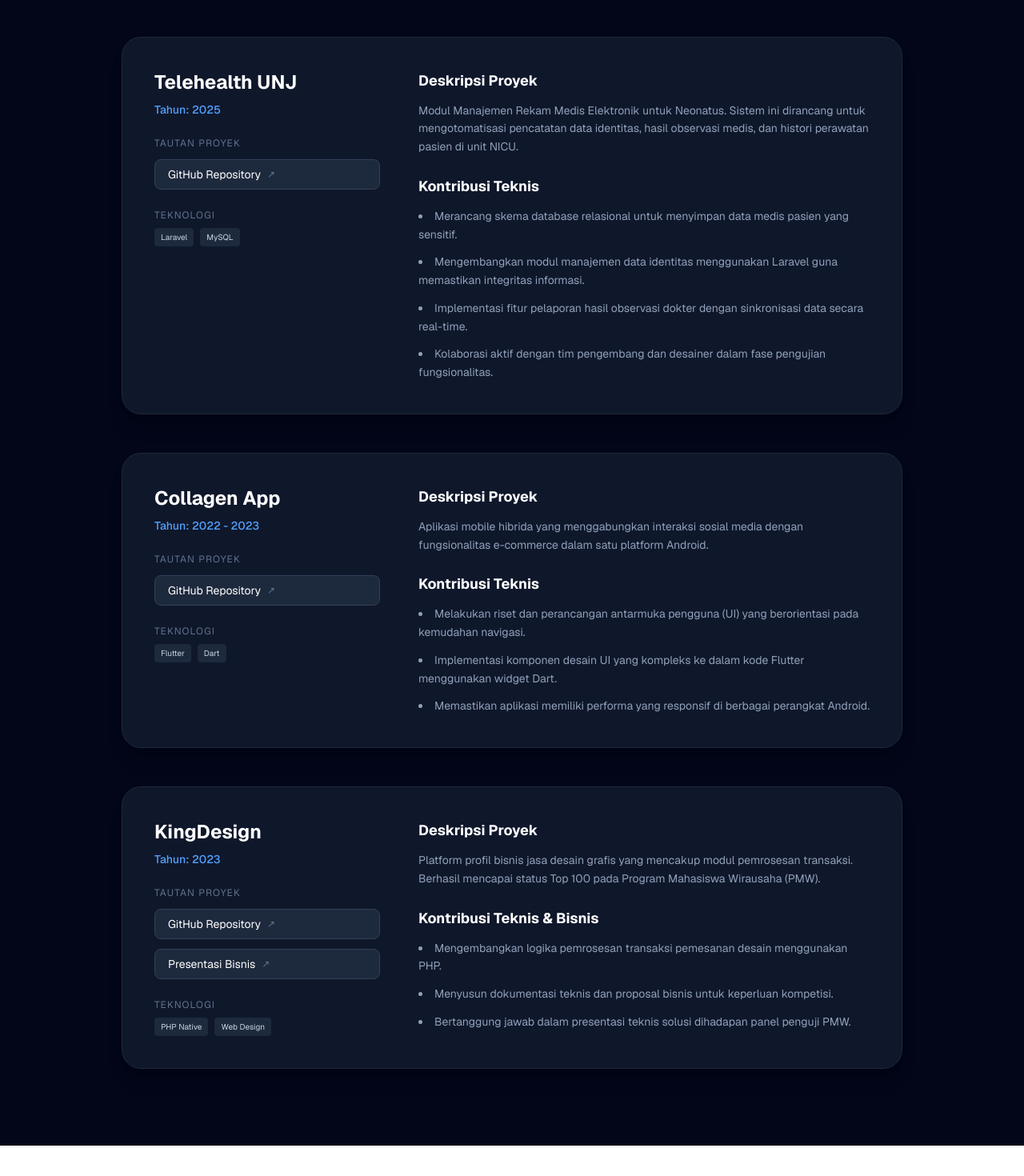
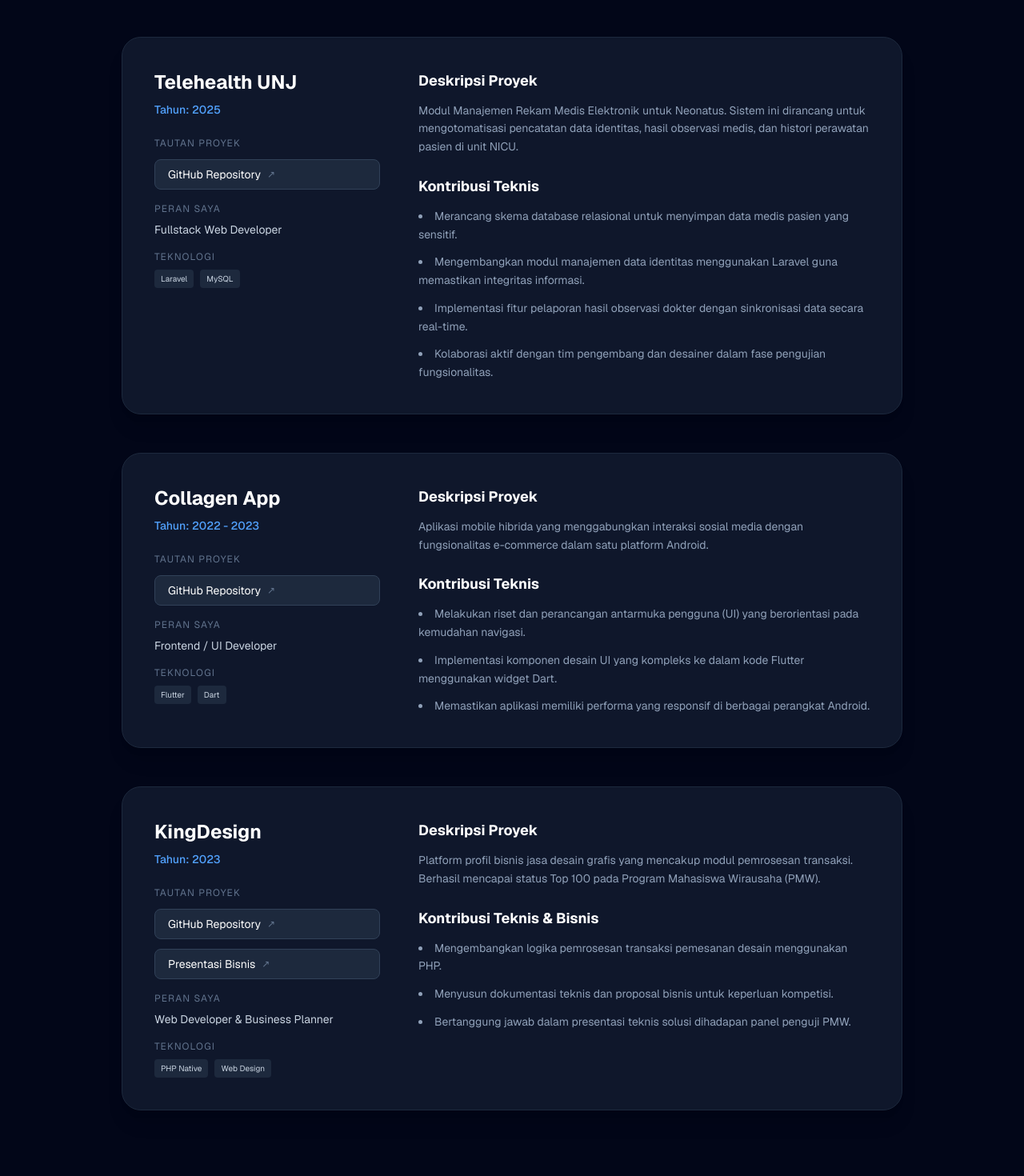
Before and after one commit to digraizham/portofolio, a Next.js app: page /proyek in a window 1280 px wide. Shown: the part 294-1764 px from the top of the page at 80% size. Before the commit the page ends 1726 px from the top, so only its background shows below. Built offline with nearby package versions, Linux system fonts and the light colour scheme.

Commit message:
Add project roles to detail sections and adjust spacing for improved layout

```diff
--- a/app/proyek/page.tsx
+++ b/app/proyek/page.tsx
@@ -32,7 +32,7 @@ export default function DetailProyek() {
             <div className="md:w-1/3">
               <h2 className="text-2xl font-bold text-white mb-2">Telehealth UNJ</h2>
               <p className="text-blue-400 font-medium mb-6 text-sm">Tahun: 2025</p>
-              <div className="space-y-6">
+              <div className="space-y-4">
                 <div>
                   <h3 className="text-xs text-slate-500 uppercase tracking-widest mb-3">Tautan Proyek</h3>
                   <div className="flex flex-col gap-3">
@@ -41,6 +41,10 @@ export default function DetailProyek() {
                       <span className="text-xs text-slate-500">↗</span>
                     </a>
                   </div>
+                </div>
+                <div>
+                  <h3 className="text-xs text-slate-500 uppercase tracking-widest mb-2">Peran Saya</h3>
+                  <p className="text-sm text-slate-300">Fullstack Web Developer</p>
                 </div>
                 <div>
                   <h3 className="text-xs text-slate-500 uppercase tracking-widest mb-2">Teknologi</h3>
@@ -73,7 +77,7 @@ export default function DetailProyek() {
             <div className="md:w-1/3">
               <h2 className="text-2xl font-bold text-white mb-2">Collagen App</h2>
               <p className="text-blue-400 font-medium mb-6 text-sm">Tahun: 2022 - 2023</p>
-              <div className="space-y-6">
+              <div className="space-y-4">
                 <div>
                   <h3 className="text-xs text-slate-500 uppercase tracking-widest mb-3">Tautan Proyek</h3>
                   <div className="flex flex-col gap-3">
@@ -82,6 +86,10 @@ export default function DetailProyek() {
                       <span className="text-xs text-slate-500">↗</span>
                     </a>
                   </div>
+                </div>
+                <div>
+                  <h3 className="text-xs text-slate-500 uppercase tracking-widest mb-2">Peran Saya</h3>
+                  <p className="text-sm text-slate-300">Frontend / UI Developer</p>
                 </div>
                 <div>
                   <h3 className="text-xs text-slate-500 uppercase tracking-widest mb-2">Teknologi</h3>
@@ -113,7 +121,7 @@ export default function DetailProyek() {
             <div className="md:w-1/3">
               <h2 className="text-2xl font-bold text-white mb-2">KingDesign</h2>
               <p className="text-blue-400 font-medium mb-6 text-sm">Tahun: 2023</p>
-              <div className="space-y-6">
+              <div className="space-y-4">
                 <div>
                   <h3 className="text-xs text-slate-500 uppercase tracking-widest mb-3">Tautan Proyek</h3>
                   <div className="flex flex-col gap-3">
@@ -126,6 +134,10 @@ export default function DetailProyek() {
                       <span className="text-xs text-slate-500">↗</span>
                     </a>
                   </div>
+                </div>
+                <div>
+                  <h3 className="text-xs text-slate-500 uppercase tracking-widest mb-2">Peran Saya</h3>
+                  <p className="text-sm text-slate-300">Web Developer & Business Planner</p>
                 </div>
                 <div>
                   <h3 className="text-xs text-slate-500 uppercase tracking-widest mb-2">Teknologi</h3>
```
